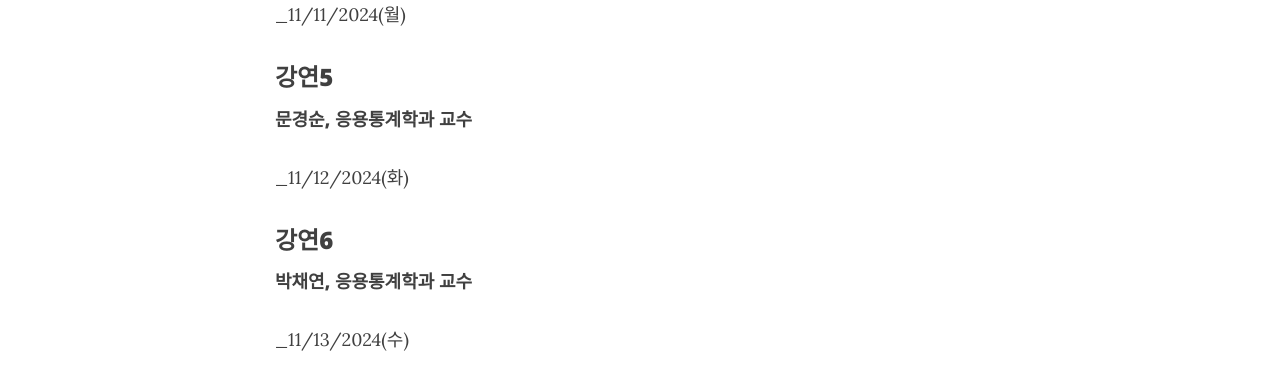
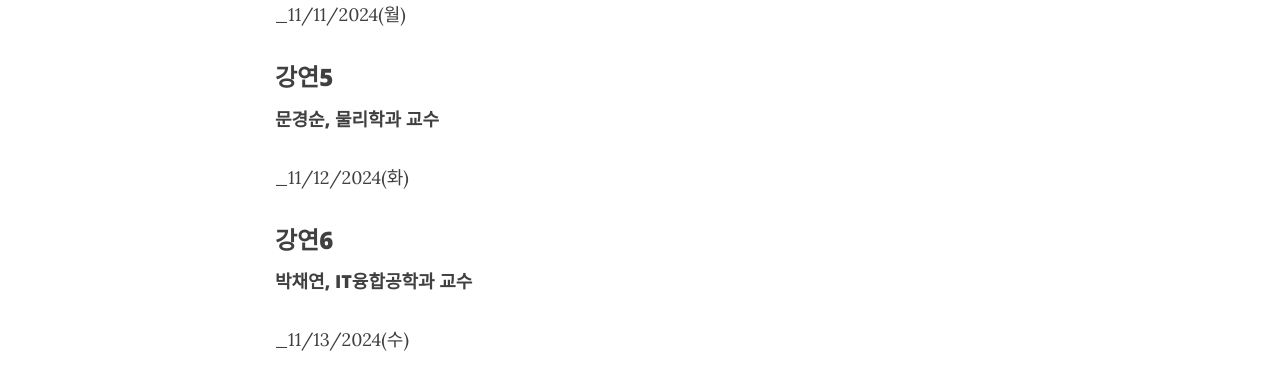
Before and after one commit to QIYA-yonsei/QIYA-yonsei.github.io, a Jekyll site: the page built from index.md, in a window 1280 px wide and 900 px high, scrolled down 9732 px. Shown: the part 153-532 px from the top of the window. Built offline with Jekyll 4.4.1, drawn with Linux system fonts in a browser that asks for light colours; nearby versions of some CDN libraries.

Commit message:
Update index.md

```diff
--- a/index.md
+++ b/index.md
@@ -200,11 +200,11 @@ _11/8/2024(금)
 _11/11/2024(월)
 
 ### 강연5
-#### 문경순, 응용통계학과 교수
+#### 문경순, 물리학과 교수
 _11/12/2024(화)
 
 ### 강연6
-#### 박채연, 응용통계학과 교수
+#### 박채연, IT융합공학과 교수
 _11/13/2024(수)
 
 
```
